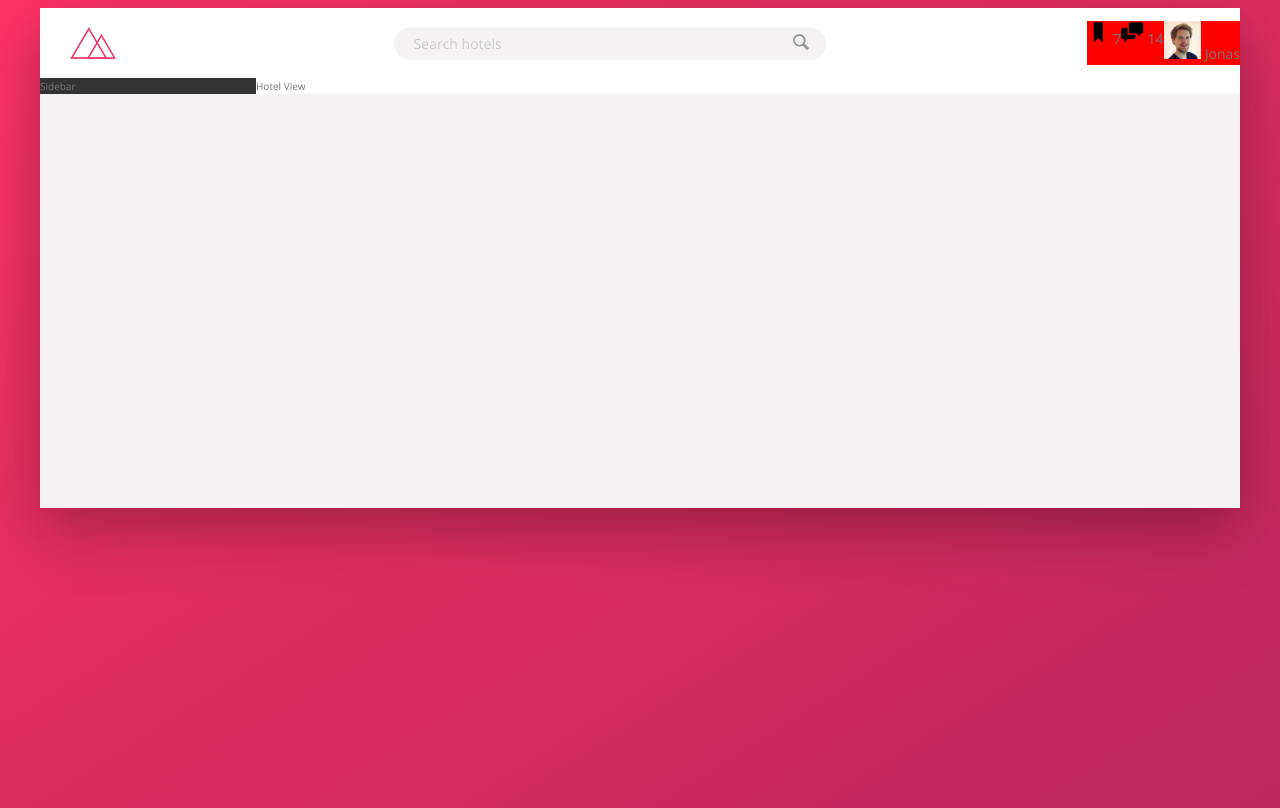
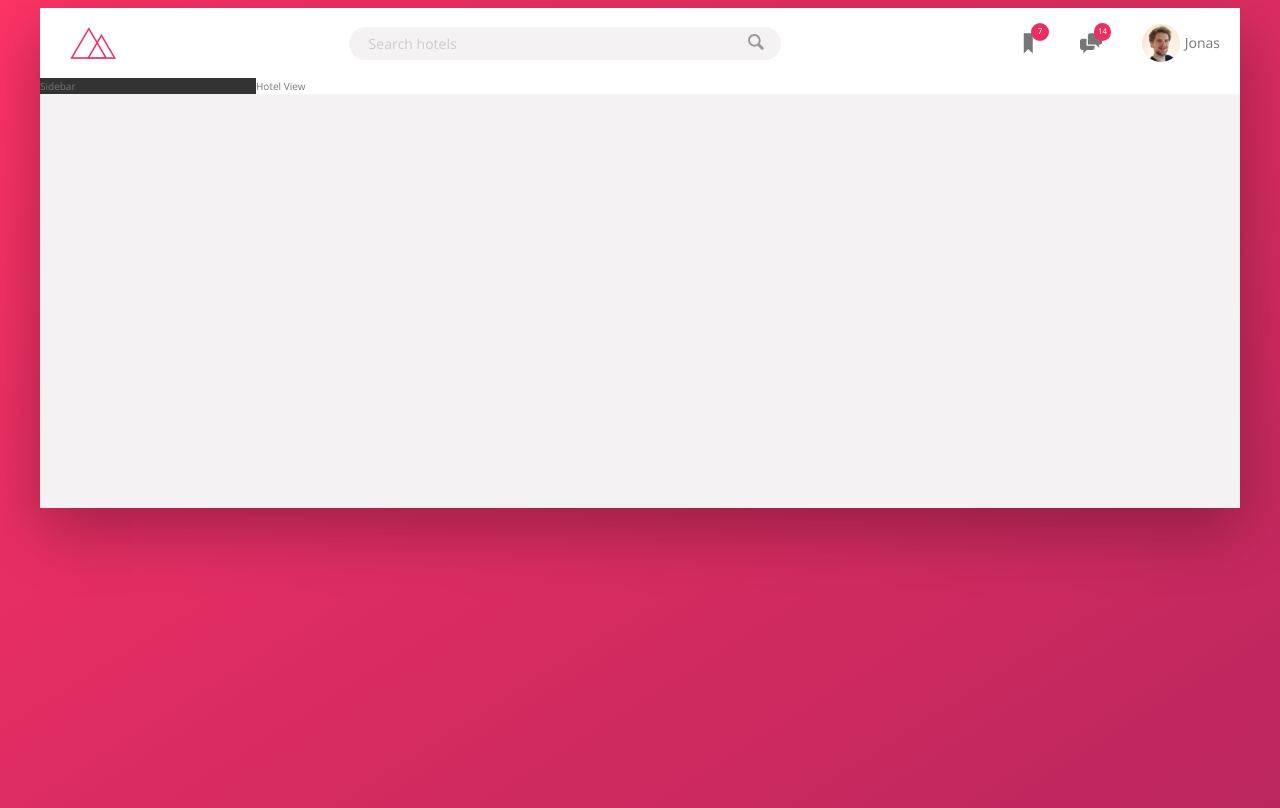
Before and after one commit to kiethohoai/trillo-project, a website: page index.html in a window 1280 px wide. Drawn offline with nearby package versions, Linux system fonts and the light colour scheme.

Commit message:
011 Building the Header - Part 3

```diff
--- a/sass/_components.scss
+++ b/sass/_components.scss
@@ -63,27 +63,54 @@
 
 // todo USER-NAV
 .user-nav {
+  align-self: stretch;
+
   display: flex;
-  background-color: red;
+  align-items: center;
+
+  & > * {
+    padding: 0 2rem;
+    cursor: pointer;
+    height: 100%;
+
+    display: flex;
+    align-items: center;
+  }
+
+  & > *:hover {
+    background-color: var(--color-grey-light-2);
+  }
 
   &__icon-box {
+    position: relative;
   }
 
   &__icon {
     height: 2.25rem;
     width: 2.25rem;
+    fill: var(--color-grey-dark-2);
   }
 
   &__notification {
-  }
+    font-size: 0.8rem;
+    height: 1.75rem;
+    width: 1.75rem;
+    border-radius: 100px;
+    background-color: var(--color-primary);
+    color: #fff;
 
-  &__user {
+    display: flex;
+    justify-content: center;
+    align-items: center;
+
+    position: absolute;
+    top: 1.5rem;
+    right: 1.1rem;
   }
 
   &__user-photo {
     height: 3.75rem;
-  }
-
-  &__user-name {
+    border-radius: 999px;
+    margin-right: 0.5rem;
   }
 }
```
Also changed, not shown: README.MD, css/main.css, 1 other file.
